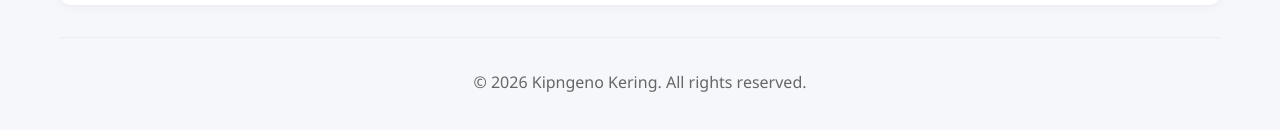
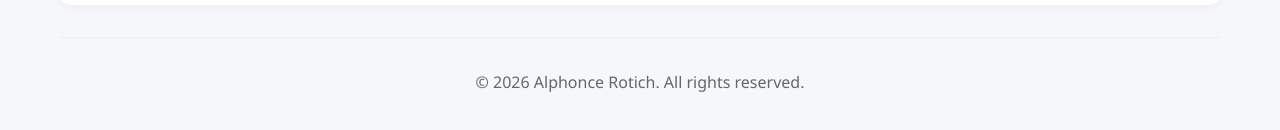
Before and after one commit to Alphonce08/portfolio, a React (Create React App) app: page / in a window 1280 px wide. Shown: the part 3616-3746 px from the top of the page. Built offline with nearby package versions, Linux system fonts and the light colour scheme.

Commit message:
...Update...

```diff
--- a/src/App.js
+++ b/src/App.js
@@ -20,7 +20,7 @@
         <Contact />
       </main>
       <footer className="footer">
-        <p>&copy; {new Date().getFullYear()} Kipngeno Kering. All rights reserved.</p>
+        <p>&copy; {new Date().getFullYear()} Alphonce Rotich. All rights reserved.</p>
       </footer>
     </div>
   );
```
